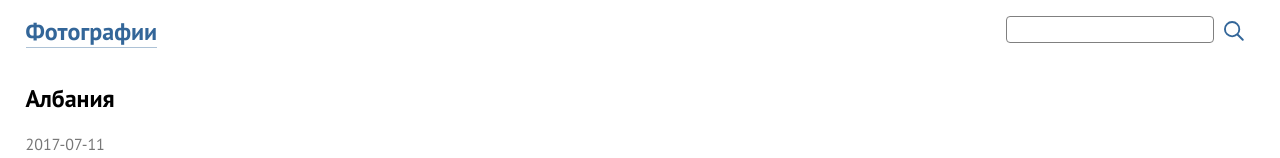
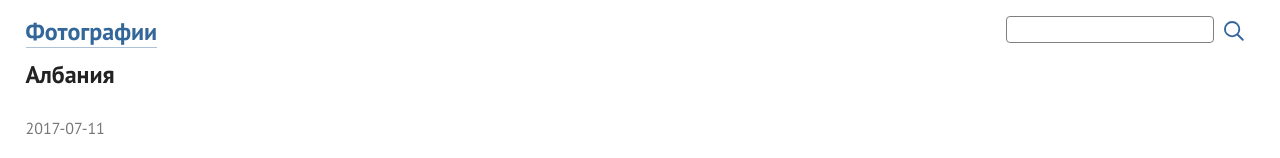
Before and after one commit to skirienko/photos, a React (Vite) app: page /albania/2017-07-11 in a window 1280 px wide. Shown: the top 158 px of the page. Built offline with nearby package versions, Linux system fonts and the light colour scheme; no server answers.

Commit message:
move page title to AppHeader

```diff
--- a/src/App.css
+++ b/src/App.css
@@ -1,17 +1,24 @@
 .app__header {
-  padding: 1em 2%;
+  padding: 1em 2% 0;
   color: #222;
   display: flex;
   justify-content: space-between;
+  background: var(--bg-color);
+  position: sticky;
+  top: -50px;
+  z-index: 20;
 }
 
 .app__content {
-  margin: 0 2%;
+  margin: .5em 2%;
 }
 
-.app__title {
-  margin: 0;
+.app__title > * {
+  margin: 0 0 .5em 0;
   font-size: 1.5em;
+}
+.app__title > *:first-letter {
+  text-transform: uppercase;
 }
 
 a.app__home[href] {
@@ -64,7 +71,6 @@ a.app__home[href]:hover {
 
 @media (prefers-color-scheme: dark) {
   .app__header {
-    padding: 1em 2%;
     color: #EEE;
   }
 }
--- a/src/App.jsx
+++ b/src/App.jsx
@@ -41,11 +41,11 @@ function Footer() {
   );
 }
 
-
 export default function App() {
 
   const [albums, setAlbums] = useState();
   const [events, setEvents] = useState();
+  const [title, setTitle] = useState();
 
   useEffect(()=>{
     setScrollSnap(getScrollSnap());
@@ -69,19 +69,19 @@ export default function App() {
   return (
     <Router>
       <div className="app">
-        <AppHeader albums={albums}/>
+        <AppHeader albums={albums} title={title}/>
 
         <div className="app__content">
           <Routes>
-            <Route path="/" element={<EventsList events={events}/>} />
+            <Route path="/" element={<EventsList events={events} setPageTitle={setTitle}/>} />
             <Route path="tags">
-              <Route index element={<TagsPage />} />
-              <Route path=":tag" element={<TagPage />} />
+              <Route index element={<TagsPage setPageTitle={setTitle}/>} />
+              <Route path=":tag" element={<TagPage setPageTitle={setTitle}/>} />
             </Route>
-            <Route path="search" element={<SearchPage />}/>
+            <Route path="search" element={<SearchPage setPageTitle={setTitle}/>}/>
             <Route path=":place">
-              <Route index element={<PlacePage />}/>
-              <Route path=":event" element={<EventPage />}/>
+              <Route index element={<PlacePage setPageTitle={setTitle}/>}/>
+              <Route path=":event" element={<EventPage setPageTitle={setTitle}/>}/>
             </Route>
           </Routes>
         </div>
--- a/src/components/AppHeader.jsx
+++ b/src/components/AppHeader.jsx
@@ -26,7 +26,8 @@ function getHeaderParts(albums, location) {
   return links;
 }
 
-export default function AppHeader({albums}) {
+
+export default function AppHeader({albums, title}) {
 
     const [searchParams] = useSearchParams();
     const navigate = useNavigate();
@@ -54,9 +55,12 @@ export default function AppHeader({albums}) {
 
     return (
       <header className="app__header">
-        <h1 className="app__title">
-          {links.map(l => <LinkOrSpan key={l.path} className="app__home" {...l}/>).reduce((a, b) => [a, ' › ', b])}
-        </h1>
+        <div className="app__title">
+          <h1>
+            {links.map(l => <LinkOrSpan key={l.path} className="app__home" {...l}/>).reduce((a, b) => [a, ' › ', b])}
+          </h1>
+          {title ? <h2>{title}</h2> : null}
+        </div>
         <form className="app__search" action="/search" onSubmit={handleSubmit}>
           <input type="search" className="app_search-input" name="q" placeholder=" " defaultValue={searchParams.get('q')}/>
           <button className="app__search-button"><Loupe/></button>
--- a/src/components/EventPage.jsx
+++ b/src/components/EventPage.jsx
@@ -114,11 +114,24 @@ function baseTitle(parent, event) {
     return arrTitle.join(JOINER);
 }
 
-export default function EventPage() {
+export default function EventPage({setPageTitle}) {
     const {place, event} = useParams();
     const {hash} = useLocation();
     const [data, setData] = useState();
     const [setTitle, setSubtitle] = usePageTitle();
+
+    const changeSubtitle = (entries) => {
+        let subtitle;
+        if (entries.length==1 && !entries[0].isIntersecting)
+            return;
+        const visibles = entries.filter(ntr => ntr.isIntersecting);
+        if (visibles.length) {
+            const header = visibles.map(v => v.target.querySelector("h3")).filter(h=>h)[0]
+            subtitle = header ? header.innerText : null;
+        }
+        setSubtitle(subtitle);
+    }
+    const io = new IntersectionObserver(changeSubtitle);
 
     useEffect(() => {
         async function fetchData() {
@@ -135,6 +148,7 @@ export default function EventPage() {
                     res['parent'] = parent;
 
                     setTitle(baseTitle(parent, res));
+                    setPageTitle(res.title);
                     setData(res);
                 }
             }
@@ -159,17 +173,8 @@ export default function EventPage() {
 
     // page title
     useEffect(() => {
-        function changeSubtitle(entries) {
-            let subtitle;
-            const visibles = entries.filter(ntr => ntr.isIntersecting);
-            if (visibles.length) {
-                const header = visibles.map(v => v.target.querySelector("h3")).filter(h=>h)[0]
-                subtitle = header ? header.innerText : null;
-            }
-            setSubtitle(subtitle);
-        }
         if (data && data['sections']) {
-            const io = new IntersectionObserver(changeSubtitle);
+            io.disconnect();
             const targets = document.querySelectorAll("main section");
             targets.forEach(t => io.observe(t))
         }
@@ -178,7 +183,6 @@ export default function EventPage() {
     return data && data['sections'] ?
         <article className="event__page">
             <header>
-                <h2 className="event__title">{data.title}</h2>
                 <p className="normal-text event__date">{data.date}</p>
                 <Toc toc={data.toc} />
                 <p className="normal-text description">{data.description}</p>
--- a/src/components/EventsList.jsx
+++ b/src/components/EventsList.jsx
@@ -1,23 +1,8 @@
-import {useState, useEffect} from 'react';
 import EventListItem from './EventListItem';
 
-export default function EventsList(props) {
+export default function EventsList({events, setPageTitle}) {
 
-    const [events, setEvents] = useState(props.events);
-
-    useEffect(() => {
-        document.title = "Фотографии";
-        if (!events || !events.length) {
-            try {
-                fetch('/data/descr.json')
-                    .then(d => d.json())
-                    .then(res => setEvents(res));
-            }
-            catch(e) {
-                console.warn("Could not fetch data");
-            }
-        }
-    }, []);
+    setPageTitle(null);
 
     return (events ?
         <ul className="events__list">
@@ -25,5 +10,4 @@ export default function EventsList(props) {
         </ul>
         : null
     );
-
 }
--- a/src/components/PlacePage.jsx
+++ b/src/components/PlacePage.jsx
@@ -2,7 +2,7 @@ import { useState, useEffect } from 'react';
 import { useParams, useNavigate, useLocation } from 'react-router-dom';
 import EventListItem from './EventListItem';
 
-export default function PlacePage() {
+export default function PlacePage({setPageTitle}) {
 
     const {place:placeId} = useParams();
     const [place, setPlace] = useState();
@@ -20,6 +20,7 @@ export default function PlacePage() {
                     if (place) {
                         document.title = place.title;
                         setPlace(place);
+                        setPageTitle(place.title);
                     }
                 });
         }
@@ -32,7 +33,6 @@ export default function PlacePage() {
 
     return place ?
         (<div className="place__page">
-            <h2>{place.title}</h2>
             <p className="normal-text description">{place.description}</p>
             <ul className="events__list">
                 {place.events.map(item => <EventListItem key={item.date} {...item} photo={placeId+'/'+item.photo} place={placeId}></EventListItem>)}
--- a/src/components/SearchPage.jsx
+++ b/src/components/SearchPage.jsx
@@ -26,10 +26,11 @@ function highlight(res) {
 }
 
 const SEARCH_URL = '/api/search';
-export default function SearchPage() {
+export default function SearchPage({setPageTitle}) {
 
     const [results, setResults] = useState([]);
     const [searchParams] = useSearchParams();
+    setPageTitle("Поиск");
 
     function runSearch(q) {
         if (q) {
@@ -47,7 +48,6 @@ export default function SearchPage() {
 
     return (
         <div className="place__page">
-            <h2>Поиск</h2>
             <p className="normal-text description">{q}</p>
             {
                 results.length?
--- a/src/components/TagPage.jsx
+++ b/src/components/TagPage.jsx
@@ -23,7 +23,7 @@ function prepareData(rawData) {
     return data;
 }
 
-export default function TagPage() {
+export default function TagPage({setPageTitle}) {
 
     const {tag} = useParams();
     const [data, setData] = useState();
@@ -39,6 +39,7 @@ export default function TagPage() {
                     if (res) {
                         setData(prepareData(res['items']));
                         setTitle(res['title']);
+                        setPageTitle(res['title']);
                         setAliases(res['tags']);
                     }
                 });
@@ -51,7 +52,6 @@ export default function TagPage() {
 
     return data ?
         (<div className="place__page">
-            <h2 className="event__title">{title}</h2>
             <p className="normal-text result__tags">{aliases.join(" ")}</p>
             {data.map(section => (
             <div key={section.path}>
--- a/src/components/TagsPage.jsx
+++ b/src/components/TagsPage.jsx
@@ -6,9 +6,10 @@ function Tag(props) {
     return <li title={len} className={featured}><a href={`/tags/${tag}`}>{title}</a></li>;
 }
 
-export default function TagsPage() {
+export default function TagsPage({setPageTitle}) {
 
     const [tags, setTags] = useState();
+    setPageTitle("Теги");
 
     useEffect(() => {
         document.title = "Теги";
@@ -24,7 +25,6 @@ export default function TagsPage() {
 
     return (
         <div className="place__page">
-            <h2>Теги</h2>
             <p className="normal-text description">Все теги</p>
             <ul className="tags__list">
                 {tags ?
```
